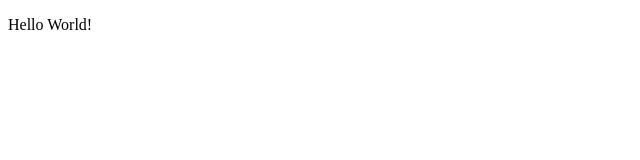
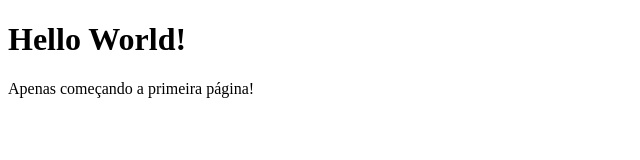
Before and after one commit to pramon71/pramon71.github.io, a plain HTML site: page index.html in a window 1280 px wide. Shown: the whole page, without its empty margins (0-640 px from the left). Drawn offline with Linux system fonts and the light colour scheme.

Commit message:
Update index.html

```diff
--- a/index.html
+++ b/index.html
@@ -1,9 +1,10 @@
 <!DOCTYPE html>
 <html>
-<head>
-<title>Hello World!</title>
+  <meta charset="UTF-8">
+  <head><title>Hello World!</title>
 </head>
 <body>
-<p>Hello World!</p>
+  <h1>Hello World!</h1>
+  <p>Apenas começando a primeira página!</p>
 </body>
 </html>
```
